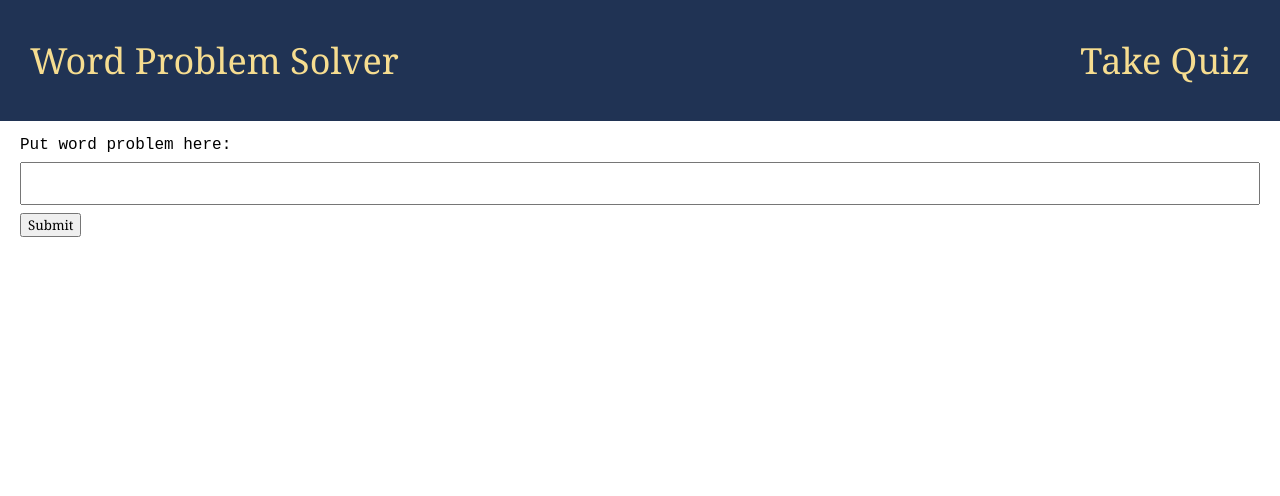
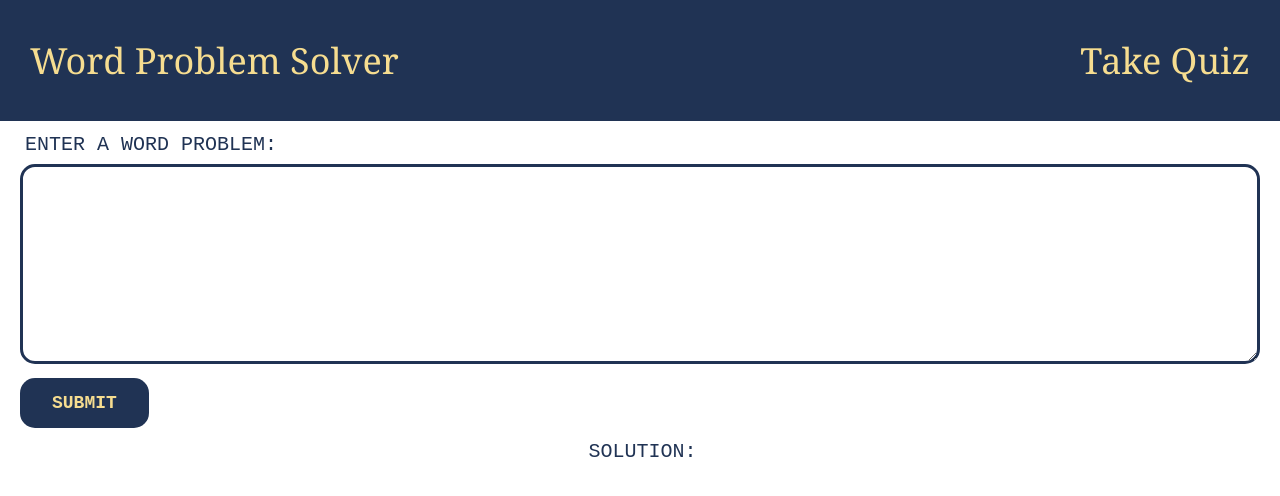
Before and after one commit to ryansniu/Training-Arc, a React (Create React App) app: page / in a window 1280 px wide. Shown: the top 496 px of the page. Built offline with nearby package versions, Linux system fonts and the light colour scheme.

Commit message:
fixed style of word problem solver

```diff
--- a/src/components/inputform/index.jsx
+++ b/src/components/inputform/index.jsx
@@ -59,13 +59,17 @@ function InputForm() {
             <div className="input-form">
                 <form onSubmit={handleSubmit}>
                     <label className="textbox-label">
-                        Put word problem here:
-                        <input className="input-component" type="text" name="problem" ref={nameEl} />
+                        ENTER A WORD PROBLEM: <br/>
+                        <textarea className="input-component" type="text" name="problem" ref={nameEl} />
                     </label>
-                    <input className="submit" type="submit" value="Submit" />
+                    <br/>
+                    <input className="submit" type="submit" value="SUBMIT" />
                 </form>
             </div>
             <div className="query-text">
+                <label className="textbox-label">
+                        SOLUTION:
+                </label>
                 {queries.map((value, index) => {
                     let newText = value.split('\\n').map(str => {
                         return <p className="queries">{str}</p>
--- a/src/components/inputform/style.css
+++ b/src/components/inputform/style.css
@@ -5,18 +5,40 @@
 }
 
 .textbox-label {
-    font-family: Monospace, Courier New, Lucida Console, 'Monaco';
+    padding-left: 5px;
+    font-size: 20px;
+    font-family: monospace;
+    color: #203354;
 }
 
 .input-component {
     width: 100%;
     padding: 12px 20px;
+    border-radius: 15px;
+    border: 3px solid #203354;
     margin: 8px 0;
     box-sizing: border-box;
+    resize: both;
+    min-height: 50px;
+    resize: vertical;
+    height: 200px;
+    word-wrap: break-word;
+    word-break: break-all;
+    font-size: 20px;
 }
 
 .submit {
-    font-family: Georgia, 'Times New Roman', Times, serif;
+    font-family: monospace;
+    font-size: 18px;
+    font-weight: bold;
+    background-color: #203354;
+    border: none;
+    border-radius: 15px;
+    color: #F6DD90;
+    padding: 15px 32px;
+    text-align: center;
+    text-decoration: none;
+    display: inline-block;
 }
 
 .query-text {
@@ -24,9 +46,11 @@
 }
 
 .queries {
-    font-family: Georgia, 'Times New Roman', Times, serif;
+    font-family: monospace;
+    font-size: 20px;
 }
 
 .topics {
-    font-family: Georgia, 'Times New Roman', Times, serif;
+    font-family: monospace;
+    font-size: 20px;
 }
```
